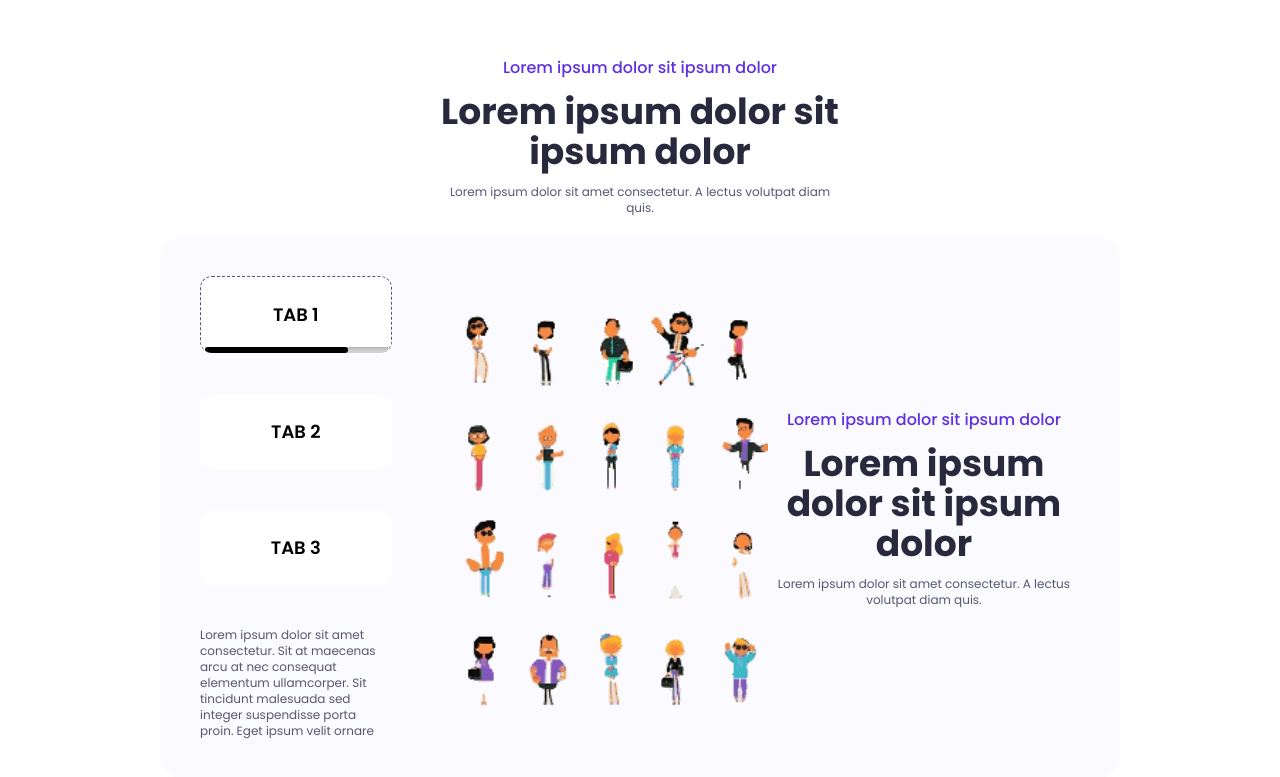
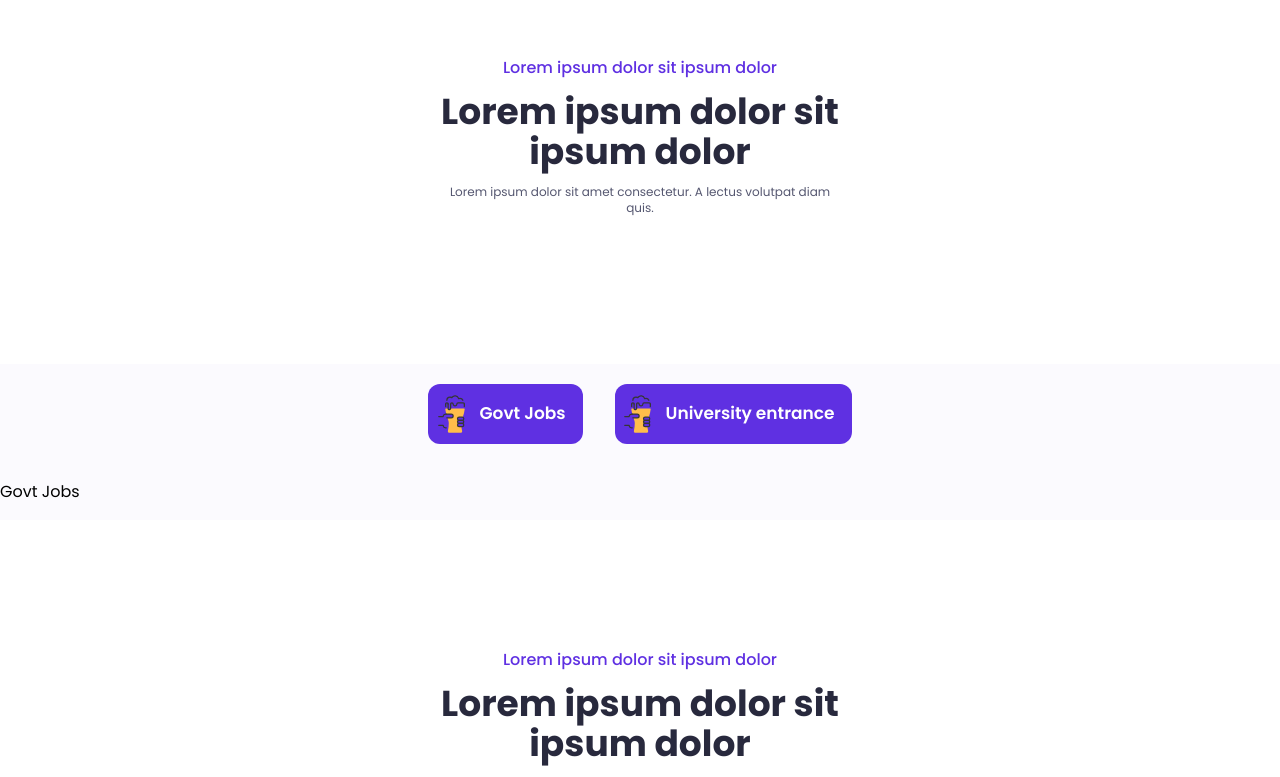
Before and after one commit to hammas-19/knowgistic, a Nuxt app: page /home in a window 1280 px wide. Shown: the part 1210-1987 px from the top of the page. Built offline with nearby package versions, Linux system fonts and the light colour scheme.

Commit message:
style: designed filters for job & uni exams

```diff
--- /dev/null
+++ b/components/categories.vue
@@ -0,0 +1,114 @@
+<style scoped>
+button {
+    border: 0;
+    background: #5F30E2;
+    display: flex;
+    align-items: center;
+    justify-content: center;
+    padding: 1em 1em 1em 3em;
+    position: relative;
+    overflow: hidden;
+    font-size: 17px;
+    font-family: inherit;
+    border-radius: 12px;
+    /* box-shadow: rgba(33, 35, 38, 0.1) 0px 10px 10px -10px; */
+}
+
+button svg {
+    position: absolute;
+    left: .4em;
+    width: 40px;
+    height: 40px;
+    transform: rotateY(-180deg);
+    transition: transform .4s cubic-bezier(0.68, -0.6, 0.32, 1.6);
+}
+
+button:hover svg {
+    transform: rotateY(-180deg) translateX(-.25em);
+}
+
+button:active {
+    transform: scale(0.98);
+}
+</style>
+<template>
+    <div>
+        <section class="bg-selago">
+            <div class="container mx-auto ">
+                <div class="flex  md:justify-center justify-evenly gap-8 py-5">
+                    <!-- <button v-for="tab in tabs" :key="tab"
+                        class="text-ebonyClay md:px-10 px-4 py-2 font-semibold uppercase rounded-2xl bg-astronaut"
+                        :class="{ 'bg-[#fff] text-nectarine border-dashed border-4 border-nectarine': currentTab === tab }"
+                        @click="currentTab = tab">
+                        {{ tab }}
+                    </button> -->
+                    <button v-for="tab in tabs" :key="tab" @click="currentTab = tab"
+                        class="text-white font-semibold flex items-center">
+                        <svg xmlns="http://www.w3.org/2000/svg" viewBox="0 0 64 64">
+                            <path style="fill:#363636"
+                                d="M17.1,21a1,1,0,0,1-1-.945C16.036,18.754,16,17.39,16,16a1,1,0,0,1,2,0c0,1.354.035,2.681.1,3.945A1,1,0,0,1,17.159,21,.5.5,0,0,1,17.1,21Z">
+                            </path>
+                            <path style="fill:#363636"
+                                d="M46.9,21a.5.5,0,0,1-.055,0,1,1,0,0,1-.945-1.053c.069-1.264.1-2.591.1-3.945a1,1,0,0,1,2,0c0,1.39-.036,2.754-.106,4.055A1,1,0,0,1,46.9,21Z">
+                            </path>
+                            <path style="fill:#ffbd4a"
+                                d="M47.544,24.117A1,1,0,0,0,46.551,23H43a4.005,4.005,0,0,1-.28,1,1.994,1.994,0,0,1-2.056.973A1.947,1.947,0,0,1,39.3,24a3.786,3.786,0,0,1-.3-1H17.449a1,1,0,0,0-.993,1.117A57.092,57.092,0,0,0,19.546,37c.388,0,.732-.009,1.048-.029L20.6,37h4.9a2.5,2.5,0,0,1,0,5,2.5,2.5,0,0,1,0,5,2.5,2.5,0,0,1,0,5H24.3a2.145,2.145,0,0,0-1.515,0h-.038v.01a6.155,6.155,0,0,1-1.029.2,50.273,50.273,0,0,1-1.024,6.1A3,3,0,0,0,23.611,62H40.389a3,3,0,0,0,2.92-3.685A50.2,50.2,0,0,1,42,47c0-3.026.921-5.641,1.988-8.668a.975.975,0,0,0,.05-.324A9.1,9.1,0,0,1,43.045,38H38a3,3,0,0,1,0-6h6.987c.006-.023.012-.048.018-.07.306.036.639.055,1.016.062A54.206,54.206,0,0,0,47.544,24.117Z">
+                            </path>
+                            <path style="fill:#363636"
+                                d="M19.421,11a.981.981,0,0,1-.4-.084A1,1,0,0,1,18.506,9.6,6,6,0,0,1,24,6a5.742,5.742,0,0,1,1.58.222A6.99,6.99,0,0,1,37.426,4.585,5.939,5.939,0,0,1,40,4a6.006,6.006,0,0,1,6,6,1,1,0,0,1-2,0,3.991,3.991,0,0,0-6.29-3.271,1,1,0,0,1-1.43-.3,4.991,4.991,0,0,0-9.121,1.344,1,1,0,0,1-1.41.652A3.993,3.993,0,0,0,20.338,10.4,1,1,0,0,1,19.421,11Z">
+                            </path>
+                            <path style="fill:#363636"
+                                d="M47,17a1,1,0,0,1-1-1,1,1,0,0,0-1-1h-.17a.831.831,0,0,0-.83.83,1,1,0,0,1-2,0A2.834,2.834,0,0,1,44.83,13H45a3,3,0,0,1,3,3A1,1,0,0,1,47,17Z">
+                            </path>
+                            <path style="fill:#363636"
+                                d="M32,20c-.071,0-.143,0-.215,0A4.089,4.088,0,0,1,28,15.83a.831.831,0,0,0-.83-.83H19a1,1,0,0,0-1,1,1,1,0,0,1-2,0,3,3,0,0,1,3-3h8.17A2.834,2.834,0,0,1,30,15.83,2.118,2.118,0,0,0,31.891,18,2,2,0,0,0,34,16a3,3,0,0,1,6,0,1,1,0,0,1-2,0,1,1,0,0,0-2,0,4.017,4.017,0,0,1-1.246,2.9A3.968,3.968,0,0,1,32,20Z">
+                            </path>
+                            <path style="fill:#363636"
+                                d="M25.5,43h-5a3.5,3.5,0,0,1,0-7h5a3.5,3.5,0,0,1,0,7Zm-5-5a1.5,1.5,0,0,0,0,3h5a1.5,1.5,0,0,0,0-3Z">
+                            </path>
+                            <path style="fill:#363636"
+                                d="M25.5,48h-5a3.5,3.5,0,0,1,0-7h5a3.5,3.5,0,0,1,0,7Zm-5-5a1.5,1.5,0,0,0,0,3h5a1.5,1.5,0,0,0,0-3Z">
+                            </path>
+                            <path style="fill:#363636"
+                                d="M25.5,53h-5a3.5,3.5,0,0,1,0-7h5a3.5,3.5,0,0,1,0,7Zm-5-5a1.5,1.5,0,0,0,0,3h5a1.5,1.5,0,0,0,0-3Z">
+                            </path>
+                            <path style="fill:#363636"
+                                d="M45,39H38a4,4,0,0,1,0-8h8a1,1,0,0,1,0,2H38a2,2,0,0,0,0,4h7a1,1,0,0,1,0,2Z"></path>
+                            <path style="fill:#363636"
+                                d="M58,37H51a1,1,0,0,1-1-1,3,3,0,0,0-3-3H46a1,1,0,0,1,0-2h1a5.008,5.008,0,0,1,4.9,4H58a1,1,0,0,1,0,2Z">
+                            </path>
+                            <path style="fill:#363636"
+                                d="M47,55H46a1,1,0,0,1,0-2h1a3,3,0,0,0,3-3,1,1,0,0,1,1-1h7a1,1,0,0,1,0,2H51.9A5.008,5.008,0,0,1,47,55Z">
+                            </path>
+                            <path style="fill:#363636"
+                                d="M41,26a3.152,3.152,0,0,1-.493-.04A3.084,3.084,0,0,1,38,22.893V16a1,1,0,0,1,2,0v6.893a1.083,1.083,0,0,0,.825,1.092A1,1,0,0,0,42,23V15.83a1,1,0,1,1,2,0V23a3,3,0,0,1-3,3Z">
+                            </path>
+                        </svg>
+                        <span> {{ tab }}
+                        </span>
+                    </button>
+                </div>
+                <div class="py-4">
+                    <span v-if="currentTab === 'Govt Jobs'">
+
+                        Govt Jobs
+
+                    </span>
+                    <p v-if="currentTab === 'University entrance'">
+                        University entrance
+                    </p>
+                </div>
+            </div>
+        </section>
+    </div>
+</template>
+<script>
+export default {
+    data() {
+        return {
+            currentTab: 'Govt Jobs',
+            tabs: ['Govt Jobs', 'University entrance']
+        }
+    }
+}
+</script>
--- a/pages/home.vue
+++ b/pages/home.vue
@@ -15,6 +15,19 @@
             </div>
         </section>
 
+        <!-- Categories -->
+        <section>
+            <div class="py-16">
+
+                <HeadingText/>
+
+            </div>
+            <div class="py-16">
+
+                <Categories/>
+
+            </div>
+        </section>
 
         <!-- Feature -->
         <section>
```
Also changed, not shown: pages/mcqsTest.vue (renamed from pages/game-test.vue).
